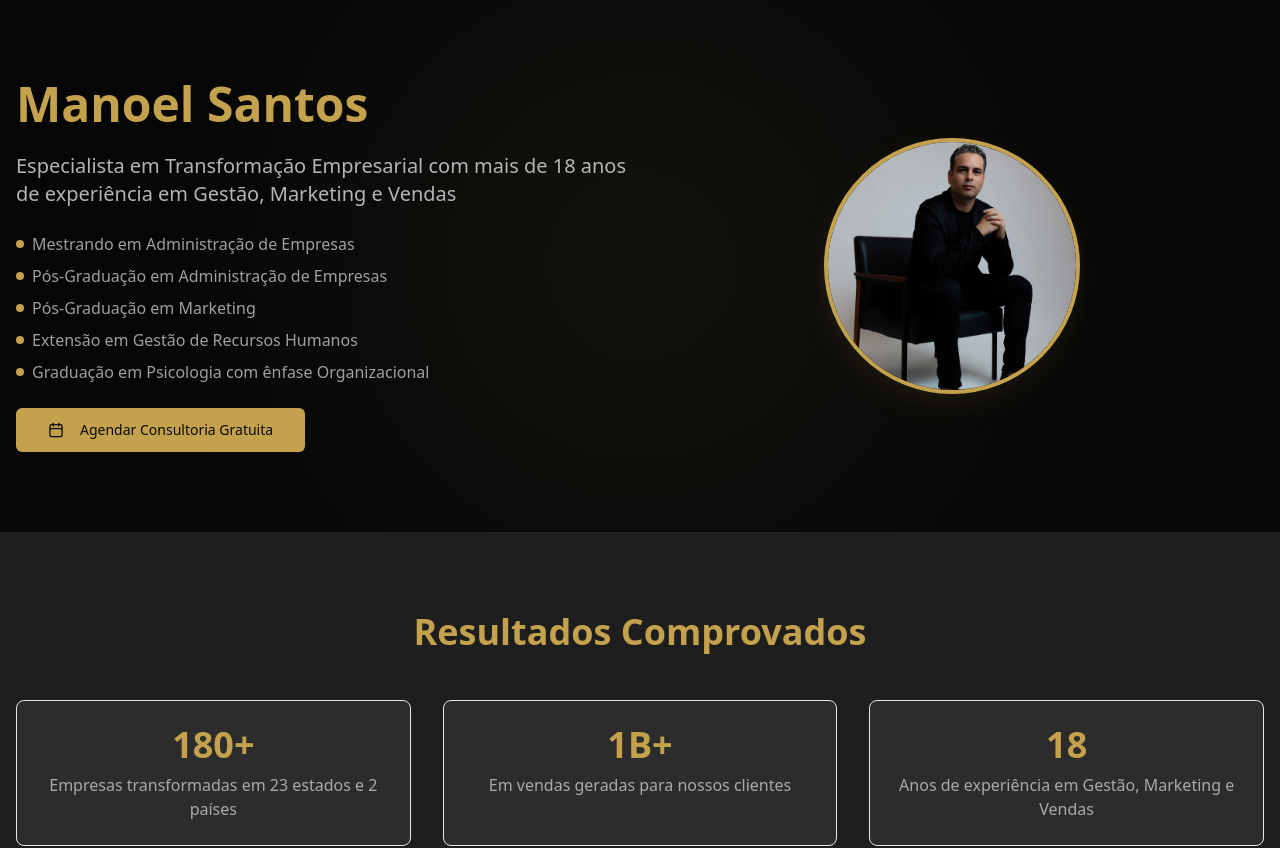
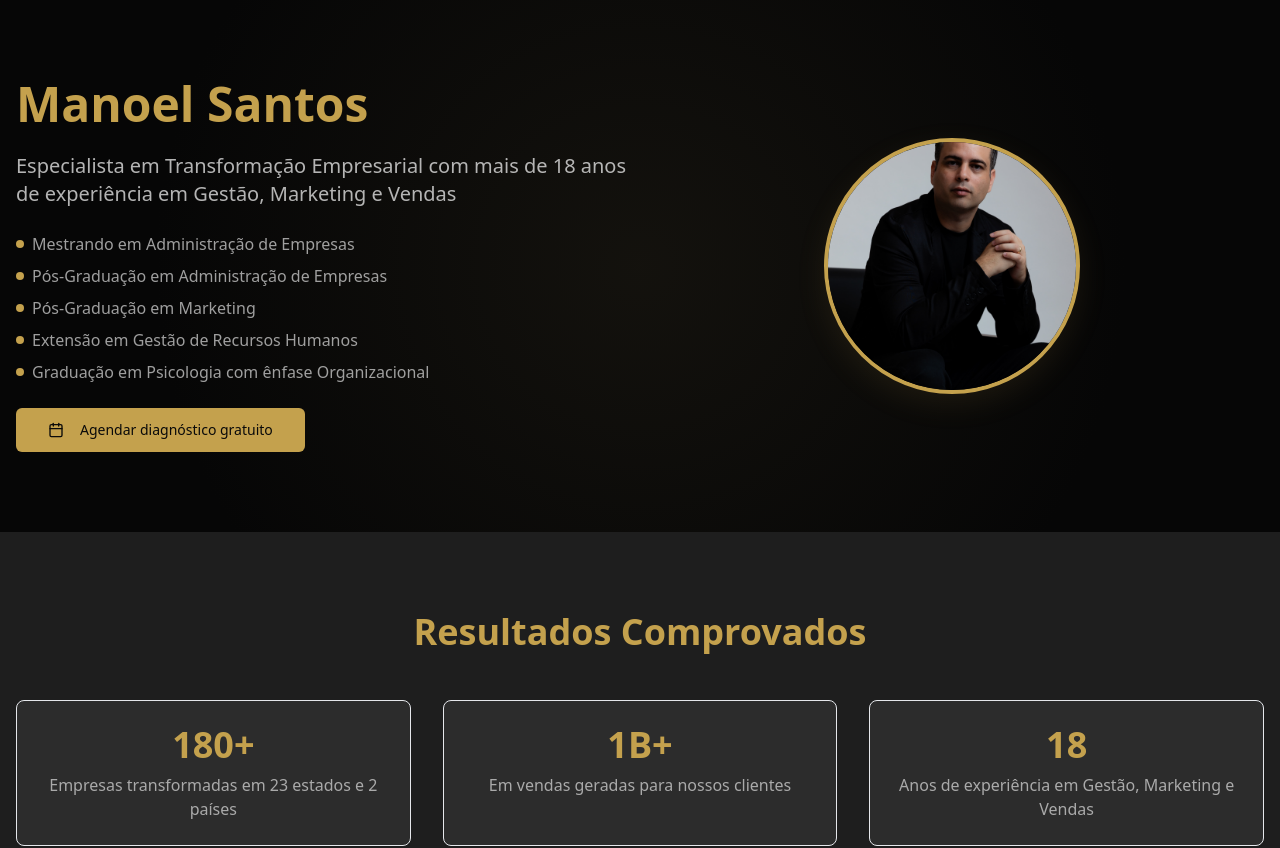
Before and after one commit to soumanoelsantos/soumanoelsantos, a React (Vite) app: page / in a window 1280 px wide. Shown: the top 848 px of the page. Built offline with nearby package versions, Linux system fonts and the light colour scheme.

Commit message:
Fix: Image and text content issues
Corrects image and text content issues.

```diff
--- a/src/components/ContactForm.tsx
+++ b/src/components/ContactForm.tsx
@@ -1,3 +1,4 @@
+
 import { Button } from "@/components/ui/button";
 import { Card } from "@/components/ui/card";
 import { Input } from "@/components/ui/input";
--- a/src/components/Hero.tsx
+++ b/src/components/Hero.tsx
@@ -43,13 +43,13 @@ const Hero = () => {
               onClick={() => window.location.href = "#contato"}
             >
               <Calendar className="mr-2 h-5 w-5" />
-              Agendar Consultoria Gratuita
+              Agendar diagnóstico gratuito
             </Button>
           </div>
           <div className="md:w-1/2 mb-8 md:mb-0">
             <div className="rounded-full overflow-hidden w-64 h-64 mx-auto border-4 border-dark-primary shadow-modern">
               <img
-                src="/lovable-uploads/08e009e4-a00d-4283-9ede-2cc3d1b461c2.png"
+                src="/lovable-uploads/e1debcb2-0d7b-4cbc-acde-70bc7dc129fd.png"
                 alt="Manoel Santos"
                 className="w-full h-full object-cover"
               />
```
